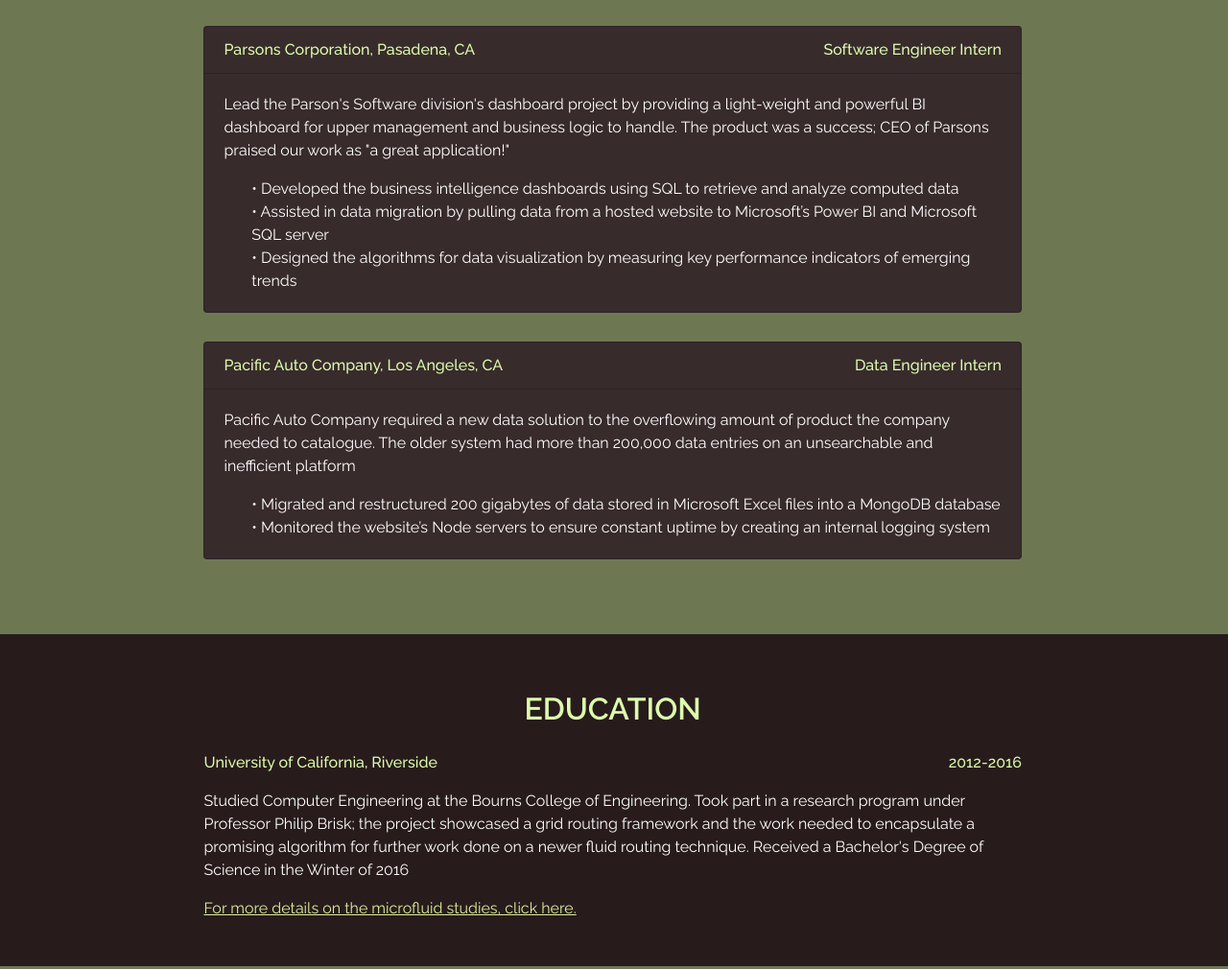
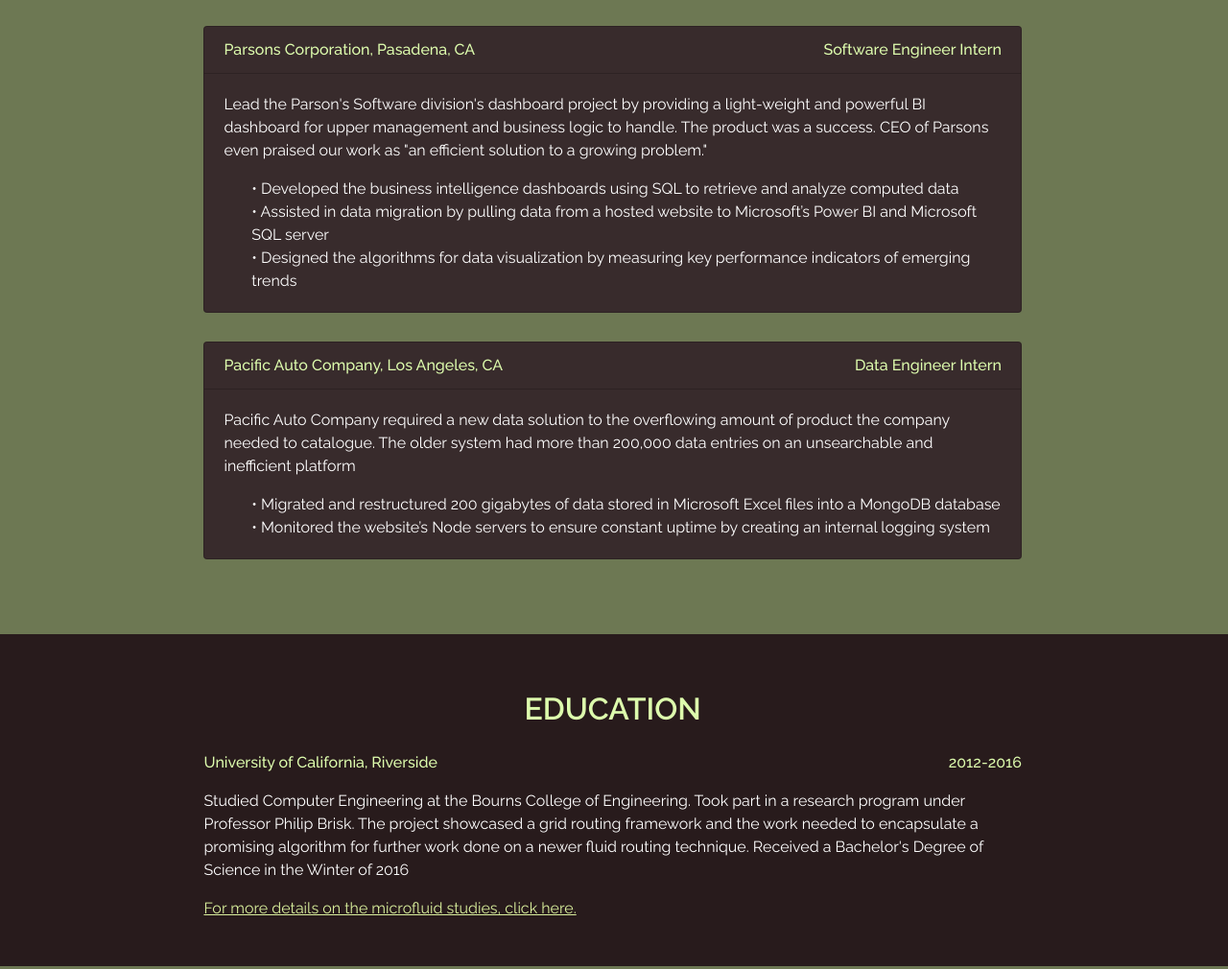
Before and after one commit to zaquille-oneil/website, a plain HTML site: page index.html in a window 1280 px wide. Shown: the part 1176-2186 px from the top of the page at 96% size. Drawn offline with nearby package versions, Linux system fonts and the light colour scheme.

```diff
--- a/index.html
+++ b/index.html
@@ -82,7 +82,7 @@
                 <h4>Parsons Corporation, Pasadena, CA<span class="job-title">Software Engineer Intern</span></h4>
               </div>
               <div class="card-content">
-                <p>Lead the Parson's Software division's dashboard project by providing a light-weight and powerful BI dashboard for upper management and business logic to handle. The product was a success; CEO of Parsons praised our work as "a great application!"
+                <p>Lead the Parson's Software division's dashboard project by providing a light-weight and powerful BI dashboard for upper management and business logic to handle. The product was a success. CEO of Parsons even praised our work as "an efficient solution to a growing problem."
                 <p class="indent">• Developed the business intelligence dashboards using SQL to retrieve and analyze computed data</p>
                 <p class="indent">• Assisted in data migration by pulling data from a hosted website to Microsoft’s Power BI and Microsoft SQL server</p>
                 <p class="indent">• Designed the algorithms for data visualization by measuring key performance indicators of emerging trends</p>
@@ -125,7 +125,7 @@
                 <h4>University of California, Riverside<span class="job-title">2012-2016</span></h4>
 
 
-                <p>Studied Computer Engineering at the Bourns College of Engineering. Took part in a research program under Professor Philip Brisk; the project showcased a grid routing framework and the work needed to encapsulate a promising algorithm for further work done on a newer fluid routing technique. Received a Bachelor's Degree of Science in the Winter of 2016</p>
+                <p>Studied Computer Engineering at the Bourns College of Engineering. Took part in a research program under Professor Philip Brisk. The project showcased a grid routing framework and the work needed to encapsulate a promising algorithm for further work done on a newer fluid routing technique. Received a Bachelor's Degree of Science in the Winter of 2016</p>
                 <a href="http://www1.cs.ucr.edu/faculty/philip/publications/topics/microfluidics.html" target="_blank">For more details on the microfluid studies, click here.</a>
 
 
@@ -275,7 +275,7 @@
       </div>
       <!-- END FOOTER -->
 
-    </div>
+    </div> <!--end container-->
     <script src="https://ajax.googleapis.com/ajax/libs/jquery/3.2.1/jquery.min.js"></script>
     <script src="./index.js"></script>
   </body>
```
